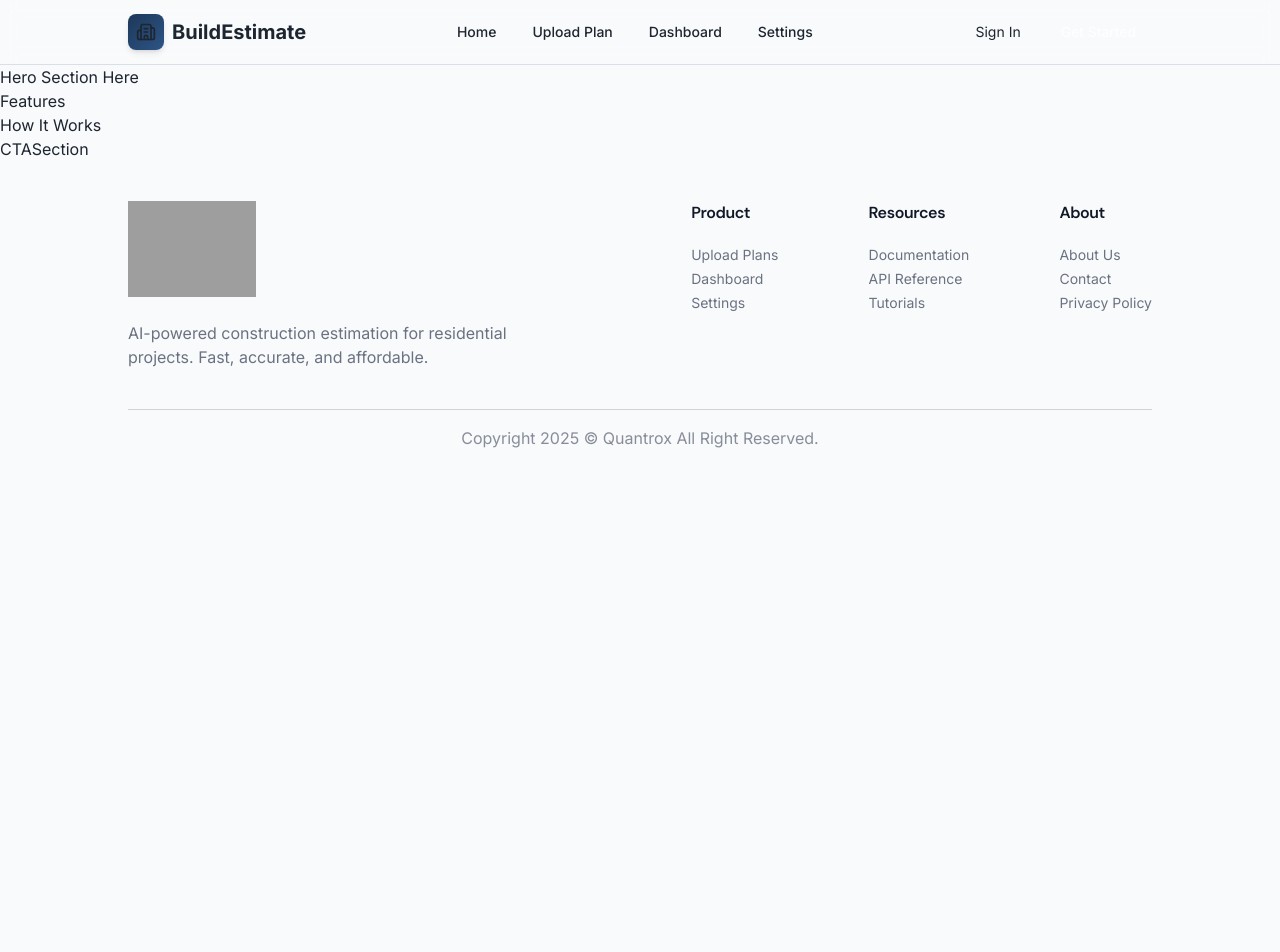
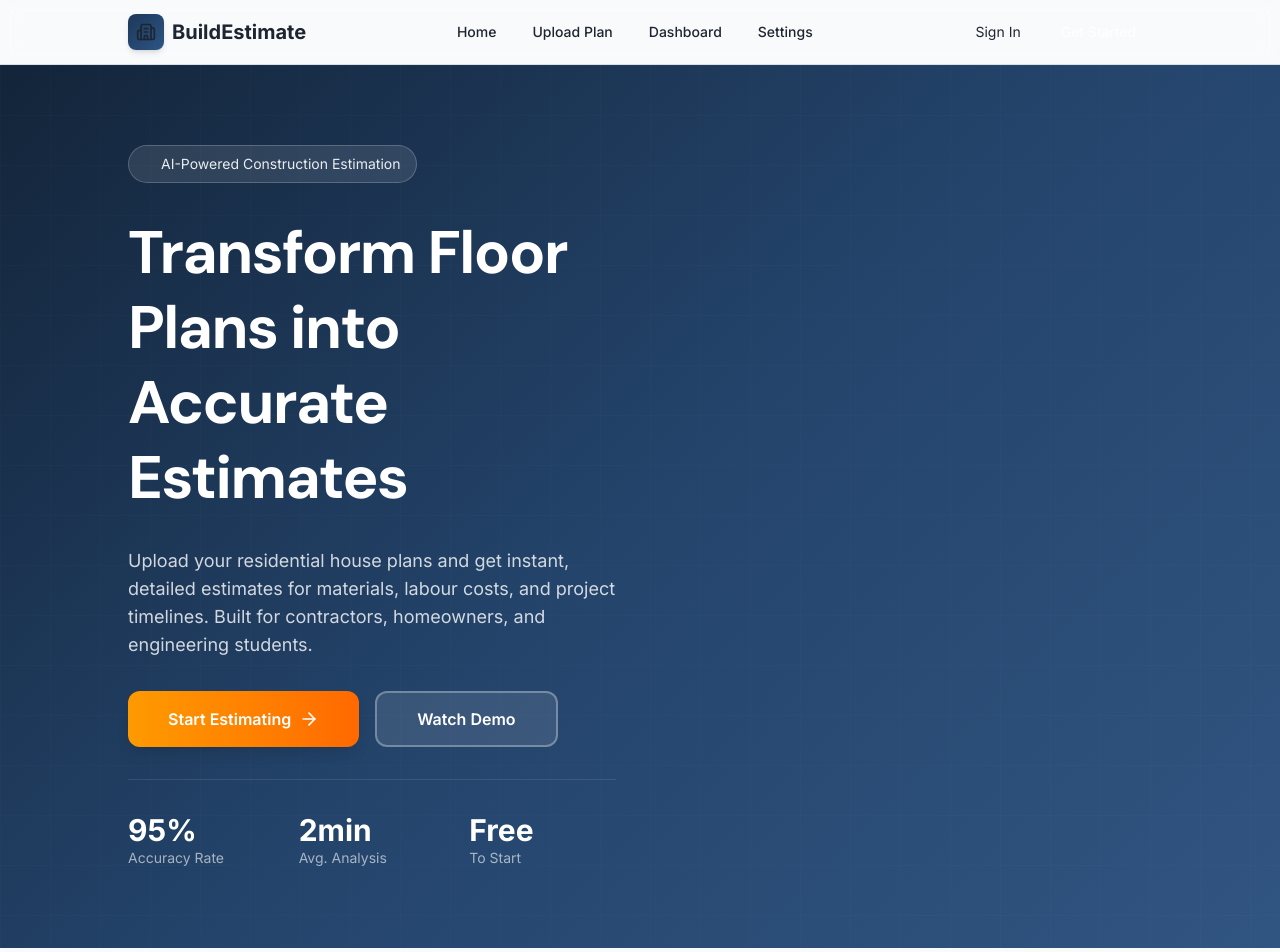
Before and after one commit to DNWijewardana/Quantrox-MERN, a React (Vite) app in the folder frontend/: page / in a window 1280 px wide. Shown: the top 952 px of the page. Before the commit the page ends 800 px from the top, so only its background shows below. Built offline with nearby package versions, Linux system fonts and the light colour scheme; grey boxes are pictures that could not be loaded.

Commit message:
Created Hero Section

```diff
--- a/frontend/src/components/home/HeroSection.jsx
+++ b/frontend/src/components/home/HeroSection.jsx
@@ -1,11 +1,123 @@
 import React from 'react'
+import { ArrowRight, FileUp, Calculator, FileText } from "lucide-react";
+import { Link } from "react-router-dom";
 
 const HeroSection = () => {
   return (
-    <div>
-      Hero Section Here
-    </div>
-  )
+    <section className="relative min-h-[90vh] flex items-center overflow-hidden bg-gradient-hero px-6 md:px-16 lg:px-24 xl:px-32">
+
+      {/* Background Pattern */}
+      <div className="absolute inset-0 bg-grid opacity-50" />
+
+      {/* Floating Elements */}
+      <div className="absolute top-20 left-10 w-72 h-72 bg-accent/20 rounded-full blur-3xl animate-float" />
+      <div className="absolute bottom-20 right-10 w-96 h-96 bg-primary/30 rounded-full blur-3xl animate-float delay-300" />
+
+      <div className="container mx-auto relative z-10 py-20">
+        <div className="grid lg:grid-cols-2 gap-12 items-center">
+
+          {/* Left Content */}
+          <div className="space-y-8 animate-slide-up">
+
+            <div className="inline-flex items-center gap-2 px-4 py-2 rounded-full bg-white/10 border border-white/20 backdrop-blur-sm">
+              <span className="w-2 h-2 rounded-full bg-accent animate-pulse" />
+              <span className="text-sm text-white/90">
+                AI-Powered Construction Estimation
+              </span>
+            </div>
+
+            <h1 className="text-4xl md:text-5xl lg:text-6xl font-bold text-white leading-tight">
+              Transform Floor Plans into{" "}
+              <span className="text-accent">Accurate Estimates</span>
+            </h1>
+
+            <p className="text-lg text-white/80 max-w-xl">
+              Upload your residential house plans and get instant, detailed estimates for materials,
+              labour costs, and project timelines. Built for contractors, homeowners, and engineering students.
+            </p>
+
+            {/* Buttons */}
+            <div className="flex flex-col sm:flex-row gap-4">
+
+              <Link to="/upload">
+                <button className="inline-flex items-center justify-center gap-2 h-14 px-10 rounded-xl font-semibold text-white bg-gradient-to-r from-amber-500 to-orange-500 shadow-lg hover:shadow-xl hover:scale-[1.02] active:scale-[0.98] transition-all duration-200 w-full sm:w-auto">
+                  Start Estimating
+                  <ArrowRight className="h-5 w-5" />
+                </button>
+              </Link>
+
+              <button className="inline-flex items-center justify-center h-14 px-10 rounded-xl font-semibold text-white border-2 border-white/30 bg-white/10 backdrop-blur-sm hover:bg-white/20 hover:border-white/50 transition-all duration-200 w-full sm:w-auto">
+                Watch Demo
+              </button>
+
+            </div>
+
+            {/* Stats */}
+            <div className="grid grid-cols-3 gap-6 pt-8 border-t border-white/10">
+              <div>
+                <p className="text-3xl font-bold text-white">95%</p>
+                <p className="text-sm text-white/60">Accuracy Rate</p>
+              </div>
+              <div>
+                <p className="text-3xl font-bold text-white">2min</p>
+                <p className="text-sm text-white/60">Avg. Analysis</p>
+              </div>
+              <div>
+                <p className="text-3xl font-bold text-white">Free</p>
+                <p className="text-sm text-white/60">To Start</p>
+              </div>
+            </div>
+
+          </div>
+
+          {/* Feature Cards */}
+          <div className="relative hidden lg:block">
+            <div className="space-y-4 animate-slide-up delay-200">
+
+              <FeatureCard
+                icon={<FileUp className="h-6 w-6" />}
+                title="Upload Plans"
+                description="Support for PNG, JPG, and PDF formats"
+                delay="delay-100"
+              />
+
+              <FeatureCard
+                icon={<Calculator className="h-6 w-6" />}
+                title="AI Analysis"
+                description="Computer vision detects walls, rooms, and dimensions"
+                delay="delay-200"
+              />
+
+              <FeatureCard
+                icon={<FileText className="h-6 w-6" />}
+                title="Get BOQ"
+                description="Complete Bill of Quantities in PDF/Excel"
+                delay="delay-300"
+              />
+
+            </div>
+          </div>
+
+        </div>
+      </div>
+    </section>
+  );
 }
 
-export default HeroSection
+function FeatureCard({ icon, title, description, delay }) {
+  return (
+    <div className={`glass-dark rounded-xl p-6 hover:bg-white/15 transition-all duration-300 hover:scale-[1.02] animate-slide-up ${delay}`}>
+      <div className="flex items-start gap-4">
+        <div className="flex h-12 w-12 items-center justify-center rounded-lg bg-accent/20 text-accent">
+          {icon}
+        </div>
+        <div>
+          <h3 className="font-semibold text-white mb-1">{title}</h3>
+          <p className="text-sm text-white/70">{description}</p>
+        </div>
+      </div>
+    </div>
+  );
+}
+
+export default HeroSection;
```
